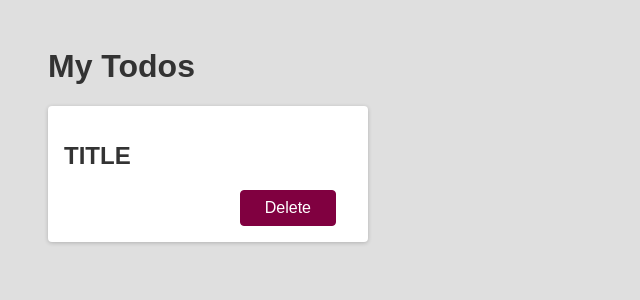
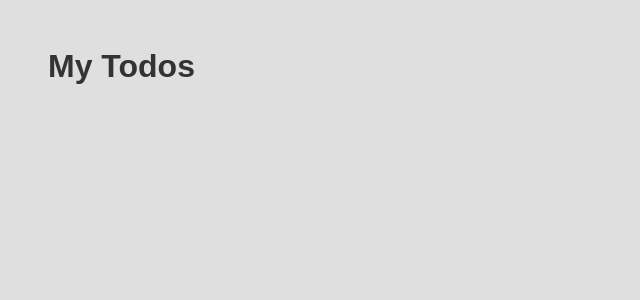
Before and after one commit to Shazammon/udemy-short-react-course, a React (Create React App) app: page / in a window 1280 px wide. Shown: the top 300 px of the page, without its empty margins (0-640 px from the left). Built offline with nearby package versions, Linux system fonts and the light colour scheme.

Commit message:
updated Todo component and imported into App component

```diff
--- a/src/App.js
+++ b/src/App.js
@@ -1,14 +1,10 @@
+import Todo from "./components/Todo";
 
 function App() {
   return (
     <div>
       <h1>My Todos</h1>
-      <div className='card'>
-        <h2>TITLE</h2>
-        <div className="actions">
-          <button className="btn">Delete</button>
-        </div>
-      </div>
+      <Todo />
 
     </div>
   );
```
